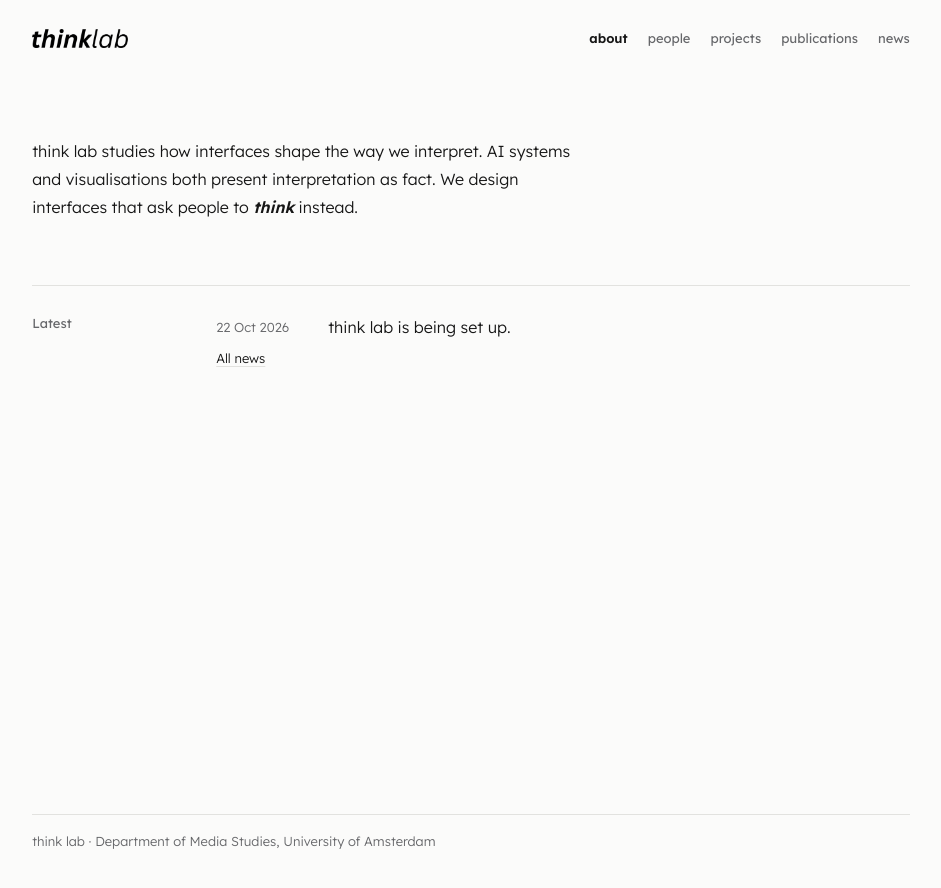
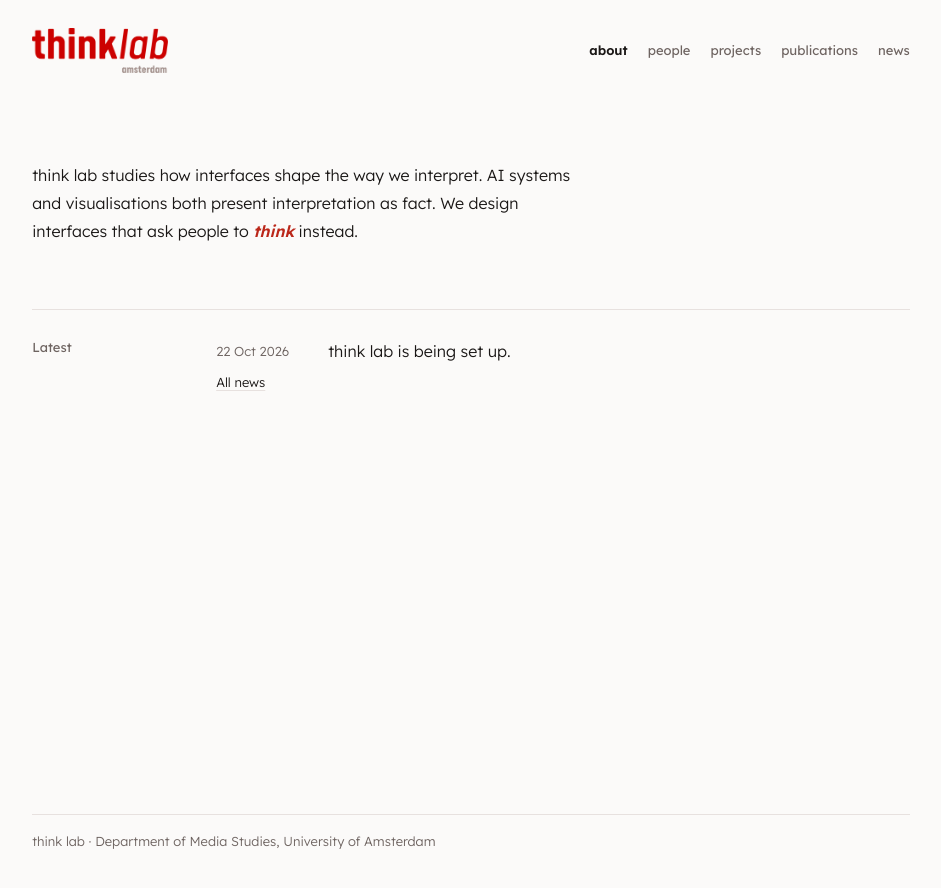
Before and after one commit to HLMQA/think, a Jekyll site: the page built from index.md, in a window 1280 px wide. Shown: the top 888 px of the page, without its empty margins (169-1110 px from the left). Built offline with Jekyll 4.4.1, drawn with Linux system fonts in a browser that asks for light colours.

Commit message:
New red wordmark with amsterdam; warm palette and red accent
Co-Authored-By: Claude Opus 5.5 (1M context) <noreply@anthropic.com>
Claude-Session: https://claude.ai/code/session_01TgR6aJ38HLEPLrkB6bpgPr

```diff
--- a/assets/css/site.css
+++ b/assets/css/site.css
@@ -1,10 +1,10 @@
 /* think lab. One family (Lexend, matching the wordmark). Type scale 13 / 16 / 20, spacing on an 8px rhythm. */
 :root {
-  --bg: #fbfbfa;
-  --fg: #161616;
-  --muted: #66676a;
-  --rule: #e2e2df;
-  --accent: #3b4bd8;
+  --bg: #fbfaf9;
+  --fg: #1a1716;
+  --muted: #6e6461;
+  --rule: #e7e1df;
+  --accent: #bb271a;
   --wm-filter: none;
   --font: "Lexend", "Helvetica Neue", Arial, sans-serif;
   --s-small: 13px;
@@ -13,9 +13,9 @@
   color-scheme: light;
 }
 @media (prefers-color-scheme: dark) {
-  :root:not([data-theme="light"]) { --bg: #121212; --fg: #ececea; --muted: #a2a3a6; --rule: #2c2c2c; --accent: #8f9bff; --wm-filter: invert(1); color-scheme: dark; }
+  :root:not([data-theme="light"]) { --bg: #151312; --fg: #eeeae8; --muted: #a89e9a; --rule: #2e2a29; --accent: #e0503f; --wm-filter: none; color-scheme: dark; }
 }
-:root[data-theme="dark"] { --bg: #121212; --fg: #ececea; --muted: #a2a3a6; --rule: #2c2c2c; --accent: #8f9bff; --wm-filter: invert(1); color-scheme: dark; }
+:root[data-theme="dark"] { --bg: #151312; --fg: #eeeae8; --muted: #a89e9a; --rule: #2e2a29; --accent: #e0503f; --wm-filter: none; color-scheme: dark; }
 
 * { box-sizing: border-box; }
 html { -webkit-text-size-adjust: 100%; }
@@ -33,13 +33,13 @@ body {
 h1, h2, h3, p { margin: 0; text-wrap: balance; }
 p { text-wrap: pretty; }
 a { color: inherit; text-decoration-color: var(--rule); text-underline-offset: 3px; }
-a:hover { text-decoration-color: currentColor; }
+a:hover { color: var(--accent); text-decoration-color: currentColor; }
 a:focus-visible { outline: 2px solid var(--accent); outline-offset: 3px; }
 img { max-width: 100%; }
 
 /* Header */
 .nav { display: flex; flex-wrap: wrap; justify-content: space-between; align-items: center; gap: 12px 24px; }
-.wordmark { display: block; width: 96px; height: auto; filter: var(--wm-filter); }
+.wordmark { display: block; width: 136px; height: auto; filter: var(--wm-filter); }
 .nav-links { display: flex; flex-wrap: wrap; gap: 6px 20px; font-size: var(--s-small); font-weight: 400; }
 .nav-links a { color: var(--muted); text-decoration: none; }
 .nav-links a:hover, .nav-links a[aria-current="page"] { color: var(--fg); }
@@ -49,7 +49,7 @@ img { max-width: 100%; }
 .page { margin-top: 88px; flex: 1 0 auto; }
 .page-title { font-size: var(--s-lead); font-weight: 400; line-height: 1.4; margin-bottom: 48px; }
 .intro p { font-size: var(--s-body); font-weight: 300; line-height: 1.75; max-width: 34em; }
-.intro em { font-style: italic; font-weight: 600; }
+.intro em { font-style: italic; font-weight: 600; color: var(--accent); }
 
 .row { display: grid; grid-template-columns: 160px minmax(0, 1fr); gap: 24px; border-top: 1px solid var(--rule); padding-top: 24px; margin-top: 64px; }
 .page-title + .row { margin-top: 0; }
```
Also changed, not shown: assets/img/wordmark.png.
